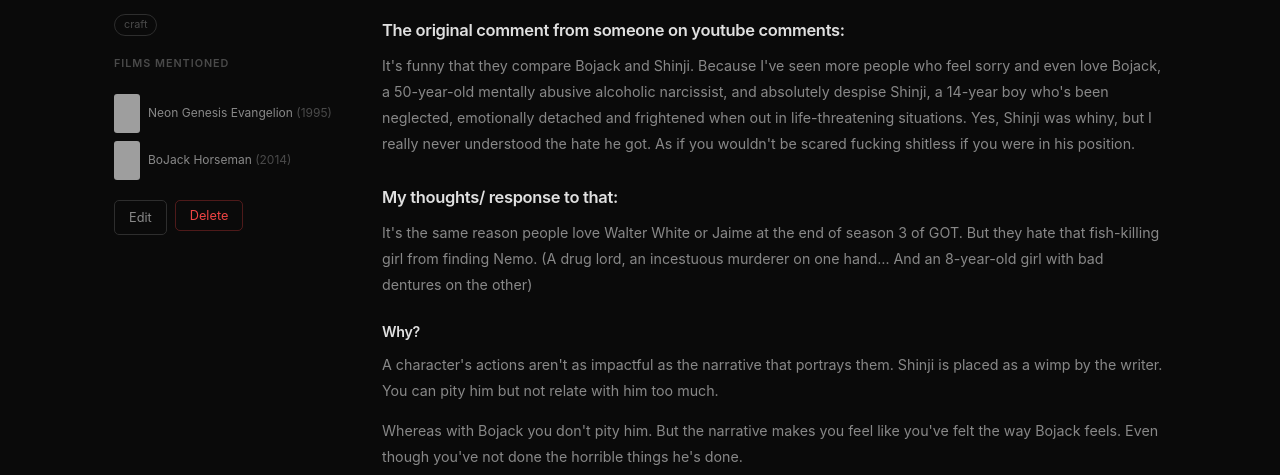
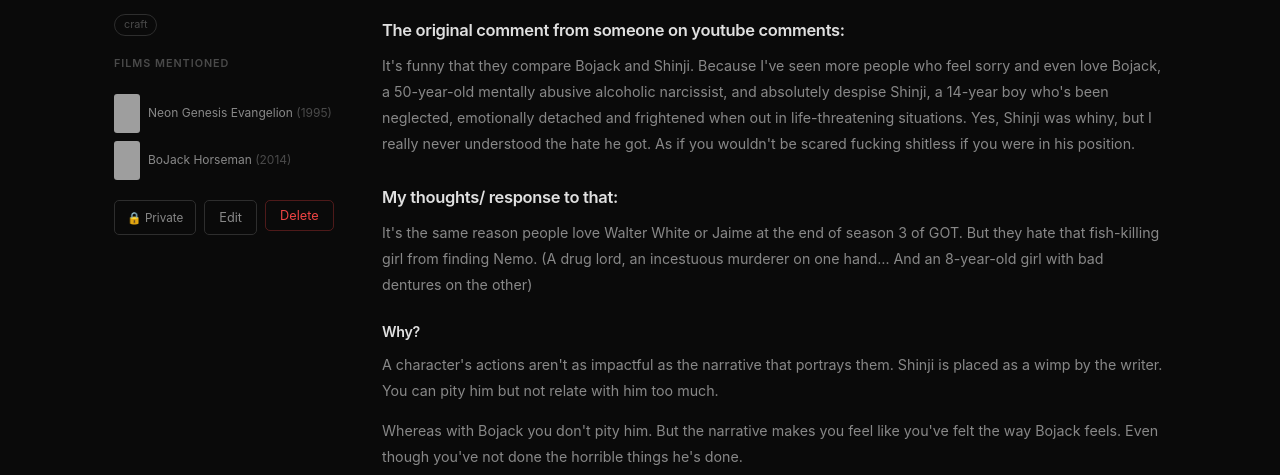
Before and after one commit to terriblyoffendedmarketer-stack/FilmLog, a Flask app: page /journal/37 in a window 1280 px wide. Shown: the part 184-659 px from the top of the page. Run offline with Flask 3, Linux system fonts and the light colour scheme; a user stored in the database is signed in; data comes from the database, SQL or seed files in the repository; grey boxes are pictures that could not be loaded.

Commit message:
Add public/private toggle for journal entries
Owner sees a 🔒 Private / 🌐 Public toggle button on each journal
entry — one click swaps visibility via HTMX. Journal list shows
visibility icons for the owner. New entries default to private.
Visitors only see public entries in the list and get 404 on
private entry URLs.

Co-Authored-By: Claude Opus 4.6 <noreply@anthropic.com>

```diff
--- a/app.py
+++ b/app.py
@@ -907,6 +907,25 @@ def journal_edit(entry_id: int):
     )
 
 
+@app.route("/journal/<int:entry_id>/toggle-public", methods=["POST"])
+def journal_toggle_public(entry_id: int):
+    """Toggle public/private visibility for a journal entry. Owner only."""
+    from flask import g
+    if g.get("visitor_mode"):
+        return "", 403
+    entry = db.get_journal_entry(entry_id)
+    if entry is None:
+        abort(404)
+    new_val = 0 if entry.get("public") else 1
+    db.toggle_journal_public(entry_id, new_val)
+    label = "🌐 Public" if new_val else "🔒 Private"
+    active = " btn-public-active" if new_val else ""
+    return f'''<button class="btn-ghost btn-sm{active}"
+              hx-post="/journal/{entry_id}/toggle-public"
+              hx-target="this"
+              hx-swap="outerHTML">{label}</button>'''
+
+
 @app.route("/journal/<int:entry_id>/delete", methods=["POST"])
 def journal_delete(entry_id: int):
     from flask import g
--- a/filmlog/db.py
+++ b/filmlog/db.py
@@ -931,6 +931,12 @@ def delete_journal_entry(entry_id: int) -> None:
         conn.execute("DELETE FROM fts_journals WHERE journal_id = ?", (entry_id,))
 
 
+def toggle_journal_public(entry_id: int, public: int) -> None:
+    """Set the public flag on a journal entry (1 = visible to visitors, 0 = private)."""
+    with get_connection() as conn:
+        conn.execute("UPDATE journals SET public = ? WHERE id = ?", (public, entry_id))
+
+
 def get_journal_entry(entry_id: int) -> dict | None:
     """Return a single journal entry by id, or None."""
     with get_connection() as conn:
--- a/static/style.css
+++ b/static/style.css
@@ -1670,6 +1670,11 @@ html, body {
 .btn-danger:hover {
   border-color: #ef4444 !important;
   background: rgba(239, 68, 68, 0.08) !important;
+}
+
+.btn-public-active {
+  color: var(--watched) !important;
+  border-color: rgba(74, 222, 128, 0.3) !important;
 }
 
 /* Entry body — rendered markdown */
--- a/templates/journal.html
+++ b/templates/journal.html
@@ -14,6 +14,7 @@
     <a href="/journal/{{ entry.id }}" class="journal-card">
       <div class="journal-card-top">
         <span class="journal-type-badge type-{{ entry.type }}">{{ entry.type }}</span>
+        {% if is_owner %}<span class="journal-vis-badge">{{ '🌐' if entry.public else '🔒' }}</span>{% endif %}
         <span class="journal-date">{{ entry.created_at[:10] }}</span>
       </div>
       <div class="journal-card-title">{{ entry.title }}</div>
--- a/templates/journal_entry.html
+++ b/templates/journal_entry.html
@@ -41,6 +41,12 @@
 
     {% if is_owner %}
     <div class="journal-entry-actions">
+      <button class="btn-ghost btn-sm{% if entry.public %} btn-public-active{% endif %}"
+              hx-post="/journal/{{ entry.id }}/toggle-public"
+              hx-target="this"
+              hx-swap="outerHTML">
+        {{ '🌐 Public' if entry.public else '🔒 Private' }}
+      </button>
       <a href="/journal/{{ entry.id }}/edit" class="btn-ghost">Edit</a>
       <form method="POST" action="/journal/{{ entry.id }}/delete"
             onsubmit="return confirm('Delete this entry?')">
```
